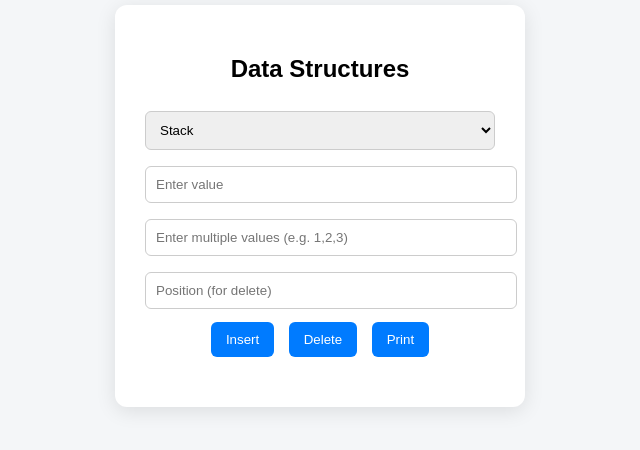
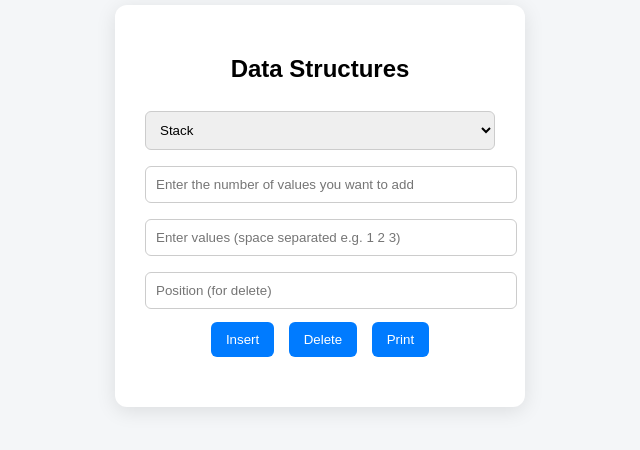
Before and after one commit to kartik84y3/ds-project, a website: page frontend/index.html in a window 1280 px wide. Shown: the part 202-652 px from the top of the page, without its empty margins (320-960 px from the left). Drawn offline with Linux system fonts and the light colour scheme.

Commit message:
improve insert messages

```diff
--- a/frontend/index.html
+++ b/frontend/index.html
@@ -67,8 +67,10 @@
         <option value="3">Linked List</option>
     </select>
 
-    <input type="number" id="value" placeholder="Enter value">
-    <input type="text" id="multiValues" placeholder="Enter multiple values (e.g. 1,2,3)">
+    <input type="number" id="value" placeholder="Enter the number of values you want to add">
+
+    <input type="text" id="multiValues" placeholder="Enter values (space separated e.g. 1 2 3)">
+
     <input type="number" id="position" placeholder="Position (for delete)">
 
     <div>
```
